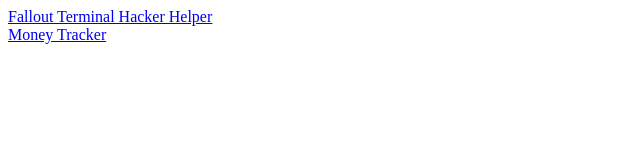
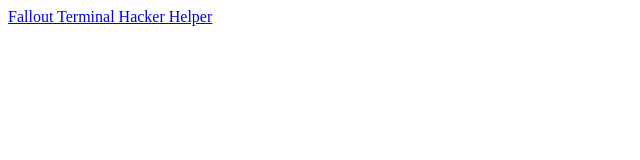
Before and after one commit to 10becja/10becja.github.io, a plain HTML site: page index.html in a window 1280 px wide. Shown: the whole page, without its empty margins (0-640 px from the left). Drawn offline with Linux system fonts and the light colour scheme.

Commit message:
Remove moneytracker

```diff
--- a/index.html
+++ b/index.html
@@ -11,7 +11,6 @@
 <body>
 	<div>
 		<a href="fallout_hacker">Fallout Terminal Hacker Helper</a><br/>
-		<a href="http://moneytracker.illinidev.net">Money Tracker</a><br/>
 	</div>
 </body>
 
```
